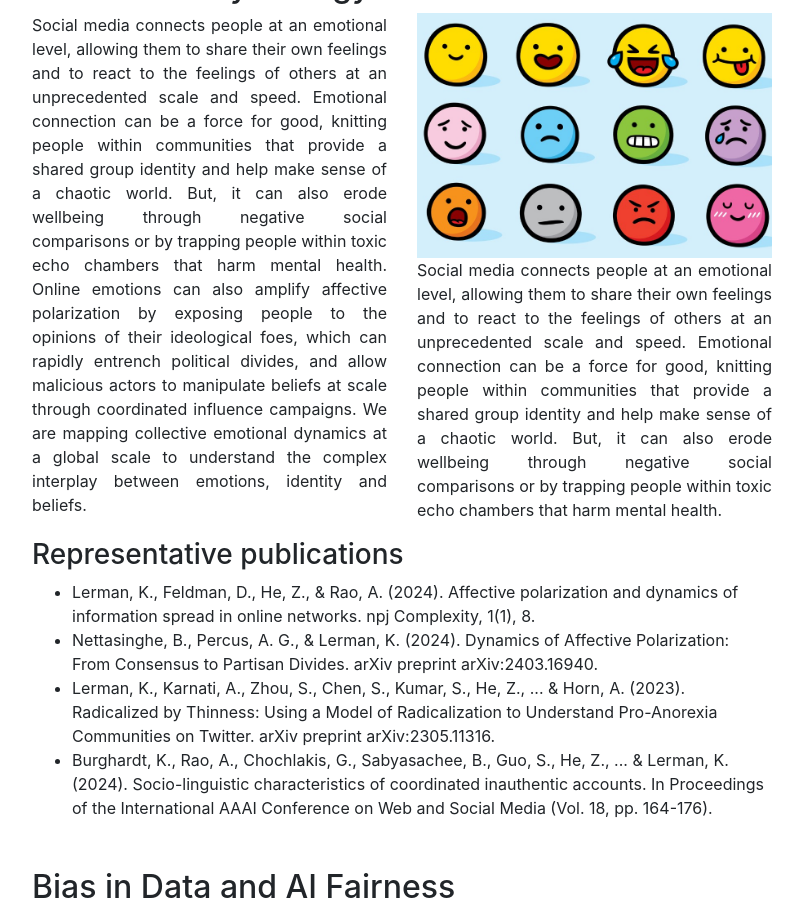
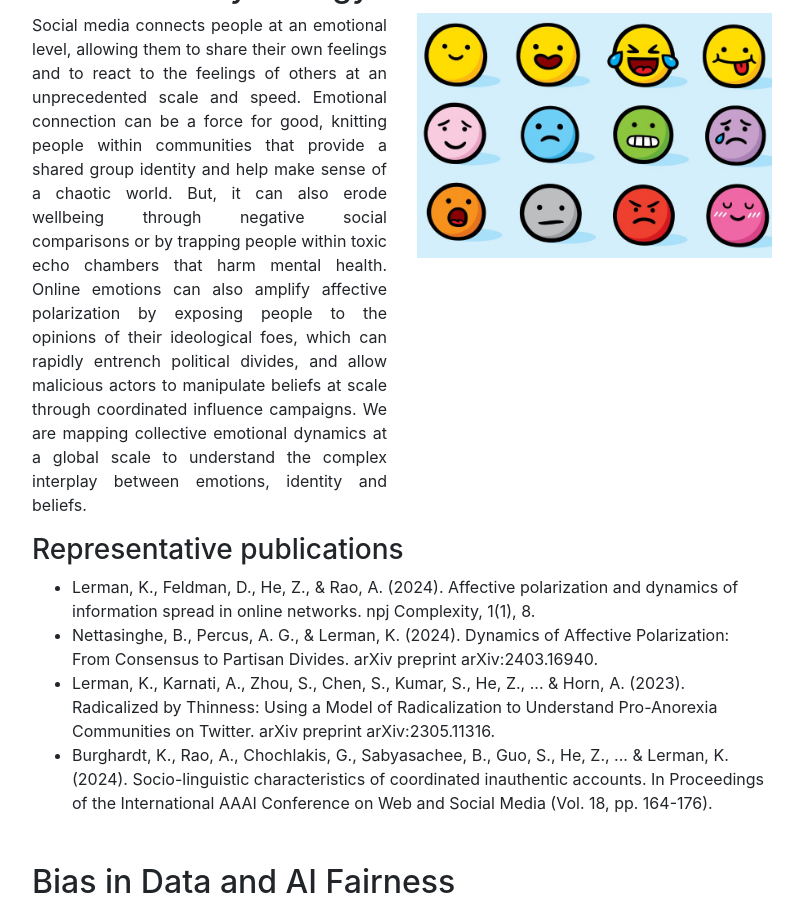
Before and after one commit to lermanlab/lermanlab.github.io, a Jekyll site: the page built from _pages/projects.html, in a window 1280 px wide and 900 px high, scrolled down 435 px. Shown: the whole window, without its empty margins (238-1041 px from the left). Built offline with Jekyll 4.4.1, drawn with Linux system fonts in a browser that asks for light colours.

Commit message:
Update projects.html

```diff
--- a/_pages/projects.html
+++ b/_pages/projects.html
@@ -30,12 +30,6 @@ permalink: /projects/
     </div>
     <div class="col-md-6">
       <img src="/assets/images/proj-1.jpg" alt="Image 1" class="img-fluid float-end ms-3">
-      <p>
-        Social media connects people at an emotional level, allowing them to share their own feelings and to react to the feelings of others at an
-        unprecedented scale and speed. Emotional connection can be a force for good, knitting people within communities that provide a shared group
-        identity and help make sense of a chaotic world. But, it can also erode wellbeing through negative social comparisons or by trapping people
-        within toxic echo chambers that harm mental health.
-      </p>
     </div>
   </div>
 
```
